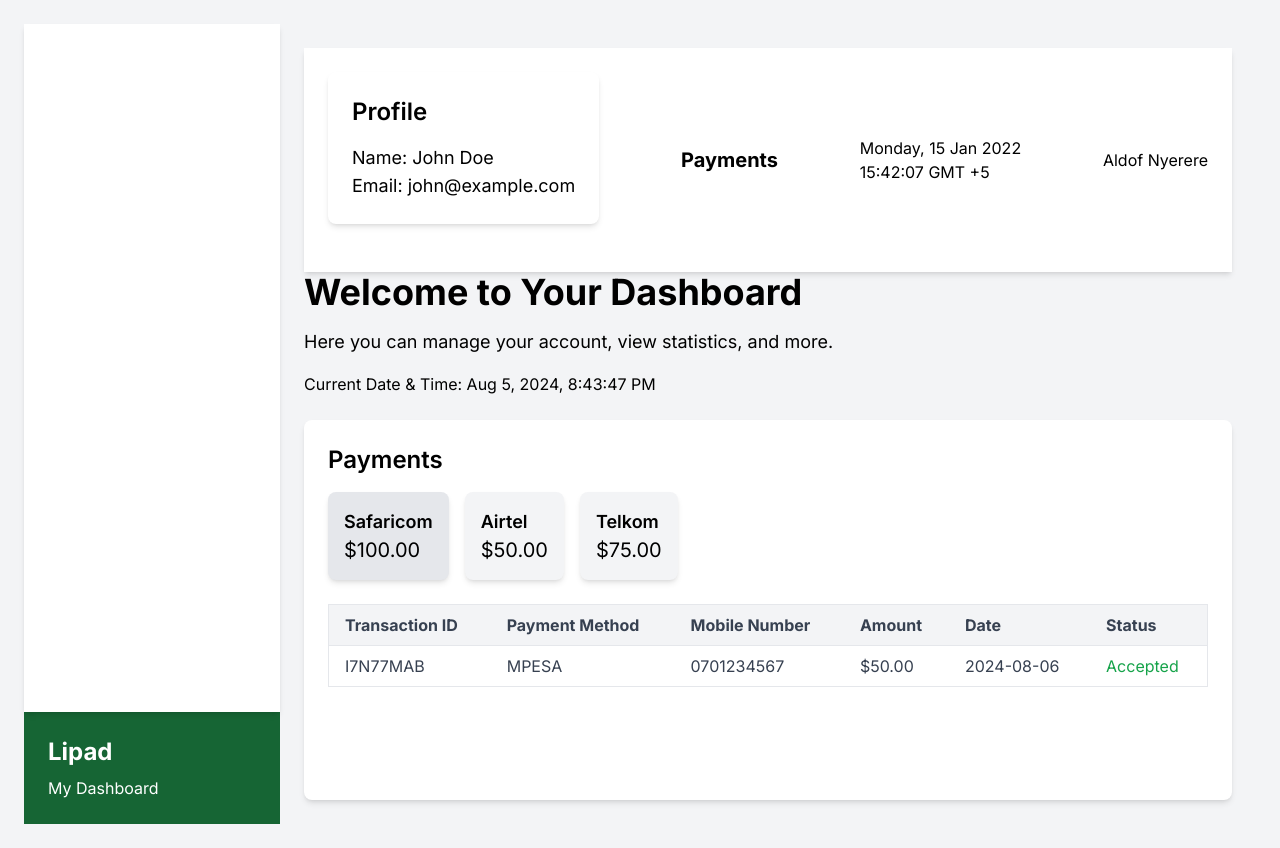
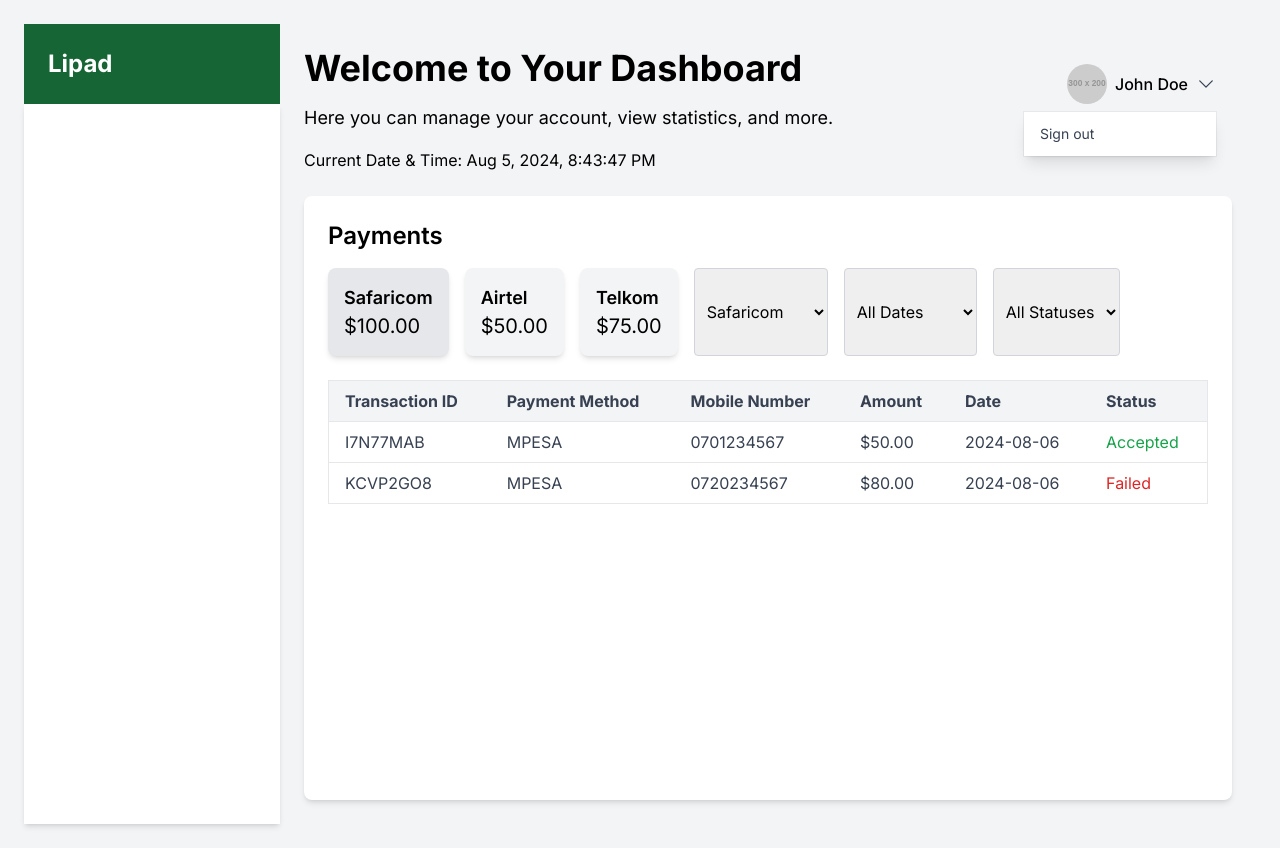
Before and after one commit to Achors/lipad, a Next.js app in the folder lipa/: page / in a window 1280 px wide. Built offline with nearby package versions, Linux system fonts and the light colour scheme.

Commit message:
finished UI

```diff
--- a/lipa/package.json
+++ b/lipa/package.json
@@ -9,6 +9,8 @@
     "lint": "next lint"
   },
   "dependencies": {
+    "@headlessui/react": "^2.1.2",
+    "@heroicons/react": "^2.1.5",
     "date-fns": "^3.6.0",
     "next": "14.2.5",
     "react": "^18",
--- a/lipa/src/components/profile.js
+++ b/lipa/src/components/profile.js
@@ -1,22 +1,47 @@
+import React, { useState } from 'react';
+import { Menu } from '@headlessui/react';
+import { ChevronDownIcon } from '@heroicons/react/24/solid';
 
-export default function Profile(){
+export default function Profile() {
+    const [username] = useState("John Doe");
+    const [profilePicture] = useState("https://dummyimage.com/300x200/000/fff");
+
+    const handleSignOut = () => {
+        console.log("Signing out...");
+    };
+
     return (
+        <div className="relative">
+            <div className="absolute top-0 right-0 mt-4 mr-4">
+                <Menu as="div" className="relative inline-block text-left">
+                    <div className="flex items-center space-x-2">
+                        <img
+                            src={profilePicture}
+                            alt="Profile"
+                            className="w-10 h-10 rounded-full object-cover"
+                        />
+                        <span className="font-medium">{username}</span>
+                        <Menu className="flex items-center text-gray-700 hover:text-gray-900">
+                            <ChevronDownIcon className="w-5 h-5 ml-1" />
+                        </Menu>
+                    </div>
 
-        <div className="bg-white p-6 shadow-md flex items-center justify-between">
-          <section className="bg-white shadow-md rounded-lg p-6 mb-6">
-            <h2 className="text-2xl font-semibold mb-4">Profile</h2>
-            <p className="text-lg">Name: John Doe</p>
-            <p className="text-lg">Email: john@example.com</p>
-        </section>
-        <h2 className="text-xl font-bold">Payments</h2>
-        <div>
-          <p>Monday, 15 Jan 2022</p>
-          <p>15:42:07 GMT +5</p>
+                    <Menu className="absolute right-0 mt-2 w-48 origin-top-right bg-white shadow-lg ring-1 ring-black ring-opacity-5 focus:outline-none">
+                        <div className="py-1">
+                            <Menu>
+                                {({ active }) => (
+                                    <button
+                                        onClick={handleSignOut}
+                                        className={`block px-4 py-2 text-sm ${active ? 'bg-gray-100 text-gray-900' : 'text-gray-700'}`}
+                                    >
+                                        Sign out
+                                    </button>
+                                )}
+                            </Menu>
+                        </div>
+                    </Menu>
+                </Menu>
+            </div>
         </div>
-        <div>
-          <span>Aldof Nyerere</span>
-        </div>
-      </div>
-
-    )
-};
+    );
+}
--- a/lipa/src/components/sidebar.js
+++ b/lipa/src/components/sidebar.js
@@ -5,17 +5,14 @@ import Link from 'next/link';
 export default function Sidebar() {
   return (
     <div className="w-64 bg-green-800 text-white flex flex-col">
-      <aside className="w-64 bg-white shadow-md h-screen p-4">
-            <h2 className="text-2xl font-semibold mb-4">Sidebar</h2>
-            <ul>
-                <li><Link href="/profile">Profile</Link></li>
-                <li><Link href="/transactions">Transactions</Link></li>
-            </ul>
-        </aside>
       <div className="p-6">
         <h1 className="text-2xl font-bold">Lipad</h1>
-        <p className="mt-2">My Dashboard</p>
+
       </div>
+      <aside className="w-64 bg-white shadow-md h-screen p-4">
+            <h2 className="text-2xl font-semibold mb-4">My Dashboard</h2>
+            <p className="mt-2"></p>
+        </aside>
     </div>
   );
 };
--- a/lipa/src/components/transactions.js
+++ b/lipa/src/components/transactions.js
@@ -1,4 +1,6 @@
-import React, {useState} from 'react';
+import React, { useState } from 'react';
+import { Dialog } from '@headlessui/react';
+
 
 const generateRandomId = (length) => {
     const chars = 'ABCDEFGHIJKLMNOPQRSTUVWXYZ0123456789';
@@ -9,6 +11,7 @@ const generateRandomId = (length) => {
     }
     return result;
 };
+
 const balances = {
     Safaricom: "$100.00",
     Airtel: "$50.00",
@@ -23,29 +26,60 @@ const sampleTransactions = [
         amount: "$50.00",
         date: "2024-08-06",
         status: "Accepted",
-        provider: "Safaricom"
+        provider: "Safaricom",
     },
     {
         id: generateRandomId(8),
         method: "Airtel",
-        mobileNumber: "0712345678",
+        mobileNumber: "0785345678",
         amount: "$30.00",
         date: "2024-08-05",
         status: "Pending",
-        provider: "Airtel"
+        provider: "Airtel",
     },
     {
         id: generateRandomId(8),
         method: "T KASH",
-        mobileNumber: "0723456789",
+        mobileNumber: "0753456789",
         amount: "$20.00",
         date: "2024-08-04",
         status: "Failed",
-        provider: "Telkom"
+        provider: "Telkom",
+    },
+    {
+        id: generateRandomId(8),
+        method: "MPESA",
+        mobileNumber: "0720234567",
+        amount: "$80.00",
+        date: "2024-08-06",
+        status: "Failed",
+        provider: "Safaricom",
+    },
+    {
+        id: generateRandomId(8),
+        method: "Airtel",
+        mobileNumber: "0791234567",
+        amount: "$575.00",
+        date: "2024-08-06",
+        status: "Accepted",
+        provider: "Airtel",
     },
 ];
+export default function Transactions() {
+    const [selectedProvider, setSelectedProvider] = useState("Safaricom");
+    const [selectedDate, setSelectedDate] = useState("All");
+    const [selectedStatus, setSelectedStatus] = useState("All");
+    const [isModalOpen, setIsModalOpen] = useState(false);
+    const [currentProvider, setCurrentProvider] = useState("");
 
-export default function Transactions() {
+    const filteredTransactions = sampleTransactions.filter(transaction => {
+        return (
+            (selectedProvider === "All" || transaction.provider === selectedProvider) &&
+            (selectedDate === "All" || transaction.date === selectedDate) &&
+            (selectedStatus === "All" || transaction.status === selectedStatus)
+        );
+    });
+
     const getStatusClass = (status) => {
         switch (status) {
             case 'Accepted':
@@ -58,25 +92,66 @@ export default function Transactions() {
                 return 'text-gray-700';
         }
     };
-    const [selectedProvider, setSelectedProvider] = useState("Safaricom");
 
-    const filteredTransactions = sampleTransactions.filter(transaction => transaction.provider === selectedProvider);
+    const handleProviderClick = (provider) => {
+        setCurrentProvider(provider);
+        setIsModalOpen(true);
+    };
 
     return (
         <div className="flex-1 bg-white shadow-md rounded-lg p-6">
             <h2 className="text-2xl font-semibold mb-4">Payments</h2>
             <div className="mb-6 flex gap-4">
+                <div className="flex gap-4">
                     {Object.keys(balances).map(provider => (
                         <div
                             key={provider}
                             className={`cursor-pointer p-4 rounded-lg ${selectedProvider === provider ? 'bg-gray-200' : 'bg-gray-100'} shadow-md`}
-                        onClick={() => setSelectedProvider(provider)}
+                            onClick={() => handleProviderClick(provider)}
                         >
                             <h3 className="text-lg font-semibold">{provider}</h3>
                             <p className="text-xl">{balances[provider]}</p>
                         </div>
                     ))}
                 </div>
+
+                <div className="flex gap-4">
+                    <select
+                        className="p-2 border border-gray-300 rounded"
+                        value={selectedProvider}
+                        onChange={(e) => setSelectedProvider(e.target.value)}
+                    >
+                        <option value="All">All Providers</option>
+                        {Object.keys(balances).map(provider => (
+                            <option key={provider} value={provider}>{provider}</option>
+                        ))}
+                    </select>
+
+                    <select
+                        className="p-2 border border-gray-300 rounded"
+                        value={selectedDate}
+                        onChange={(e) => setSelectedDate(e.target.value)}
+                    >
+                        <option value="All">All Dates</option>
+                        {[...new Set(sampleTransactions.map(t => t.date))].map(date => (
+                            <option key={date} value={date}>{date}</option>
+                        ))}
+                    </select>
+
+                    <select
+                        className="p-2 border border-gray-300 rounded"
+                        value={selectedStatus}
+                        onChange={(e) => setSelectedStatus(e.target.value)}
+                    >
+                        <option value="All">All Statuses</option>
+                        {['Accepted', 'Pending', 'Failed'].map(status => (
+                            <option key={status} value={status}>{status}</option>
+                        ))}
+                    </select>
+                </div>
+            </div>
+
+
             <table className="min-w-full bg-white border border-gray-200">
                 <thead>
                     <tr className="border-b bg-gray-100">
@@ -103,6 +178,61 @@ export default function Transactions() {
                     ))}
                 </tbody>
             </table>
+
+            <Dialog open={isModalOpen} onClose={() => setIsModalOpen(false)}>
+                <div className="fixed inset-0 bg-gray-500 bg-opacity-75 transition-opacity" aria-hidden="true" />
+                <div className="fixed inset-0 flex items-center justify-center p-4">
+                    <div className="bg-white rounded-lg shadow-lg p-6 max-w-sm w-full">
+                        <h3 className="text-lg font-semibold mb-4">New Transaction</h3>
+                        <form>
+                            <div className="mb-4">
+                                <label htmlFor="phoneNumber" className="block text-sm font-medium text-gray-700">Phone Number</label>
+                                <input
+                                    id="phoneNumber"
+                                    type="text"
+                                    className="mt-1 block w-full border border-gray-300 rounded-md shadow-sm focus:ring-blue-500 focus:border-blue-500 sm:text-sm"
+                                    placeholder="Enter your phone number"
+                                />
+                            </div>
+                            <div className="mb-4">
+                                <label htmlFor="amount" className="block text-sm font-medium text-gray-700">Amount</label>
+                                <input
+                                    id="amount"
+                                    type="text"
+                                    className="mt-1 block w-full border border-gray-300 rounded-md shadow-sm focus:ring-blue-500 focus:border-blue-500 sm:text-sm"
+                                    placeholder="Enter amount of airtime"
+                                />
+                            </div>
+                            <div className="mb-4">
+                                <label htmlFor="provider" className="block text-sm font-medium text-gray-700">Provider</label>
+                                <input
+                                    id="provider"
+                                    type="text"
+                                    value={currentProvider}
+                                    readOnly
+                                    className="mt-1 block w-full border border-gray-300 rounded-md shadow-sm bg-gray-100 sm:text-sm"
+                                />
+                            </div>
+                            <div className="mb-4">
+                                <label htmlFor="date" className="block text-sm font-medium text-gray-700">Date</label>
+                                <input
+                                    id="date"
+                                    type="text"
+                                    value={new Date().toLocaleDateString()}
+                                    readOnly
+                                    className="mt-1 block w-full border border-gray-300 rounded-md shadow-sm bg-gray-100 sm:text-sm"
+                                />
+                            </div>
+                            <button
+                                type="submit"
+                                className="w-full bg-blue-500 text-white py-2 px-4 rounded-md hover:bg-blue-600"
+                            >
+                                PURCHASE
+                            </button>
+                        </form>
+                    </div>
+                </div>
+            </Dialog>
         </div>
     );
 }
```
Also changed, not shown: 1 other file (tests, documents, lock files or other folders). Lines whose indentation alone changed are shown as unchanged.
